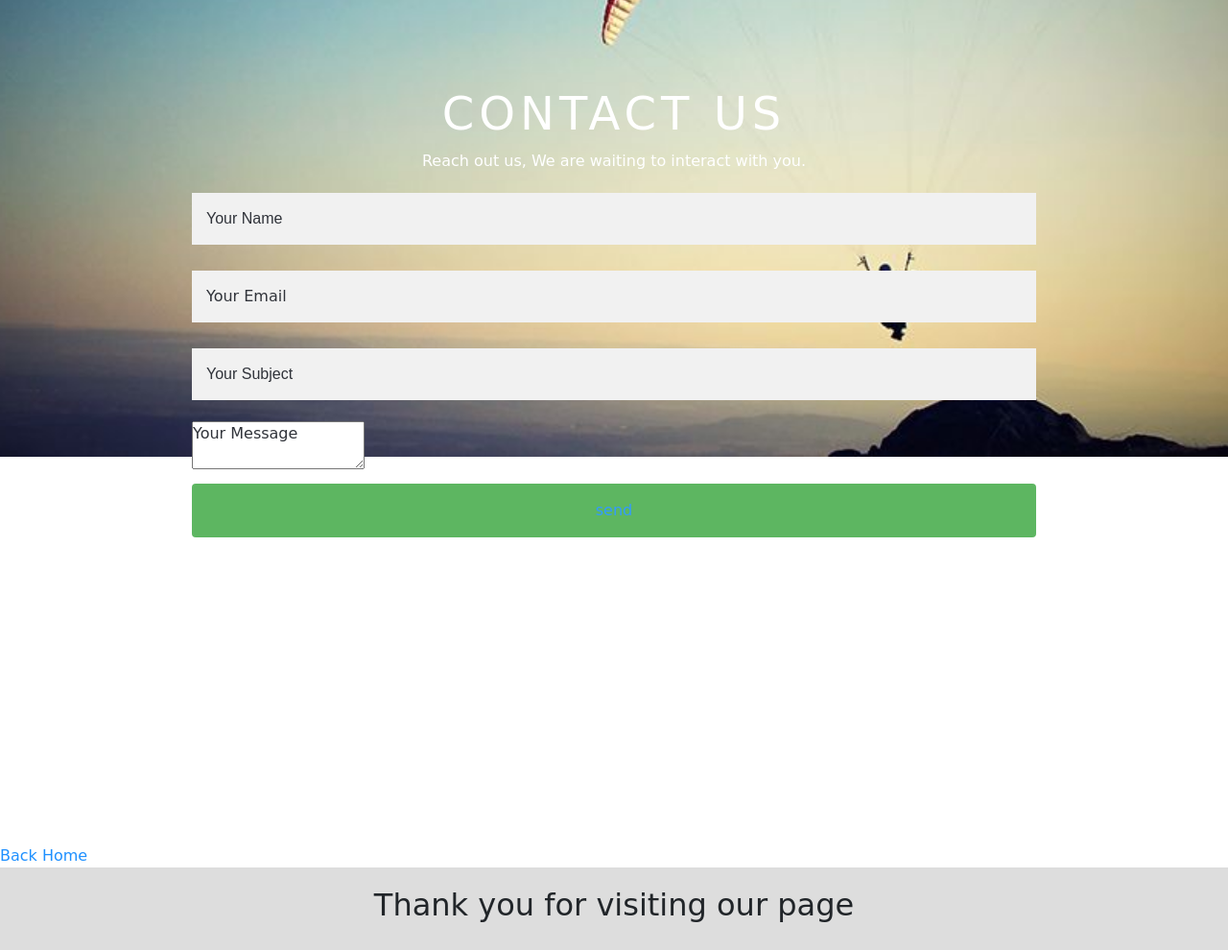
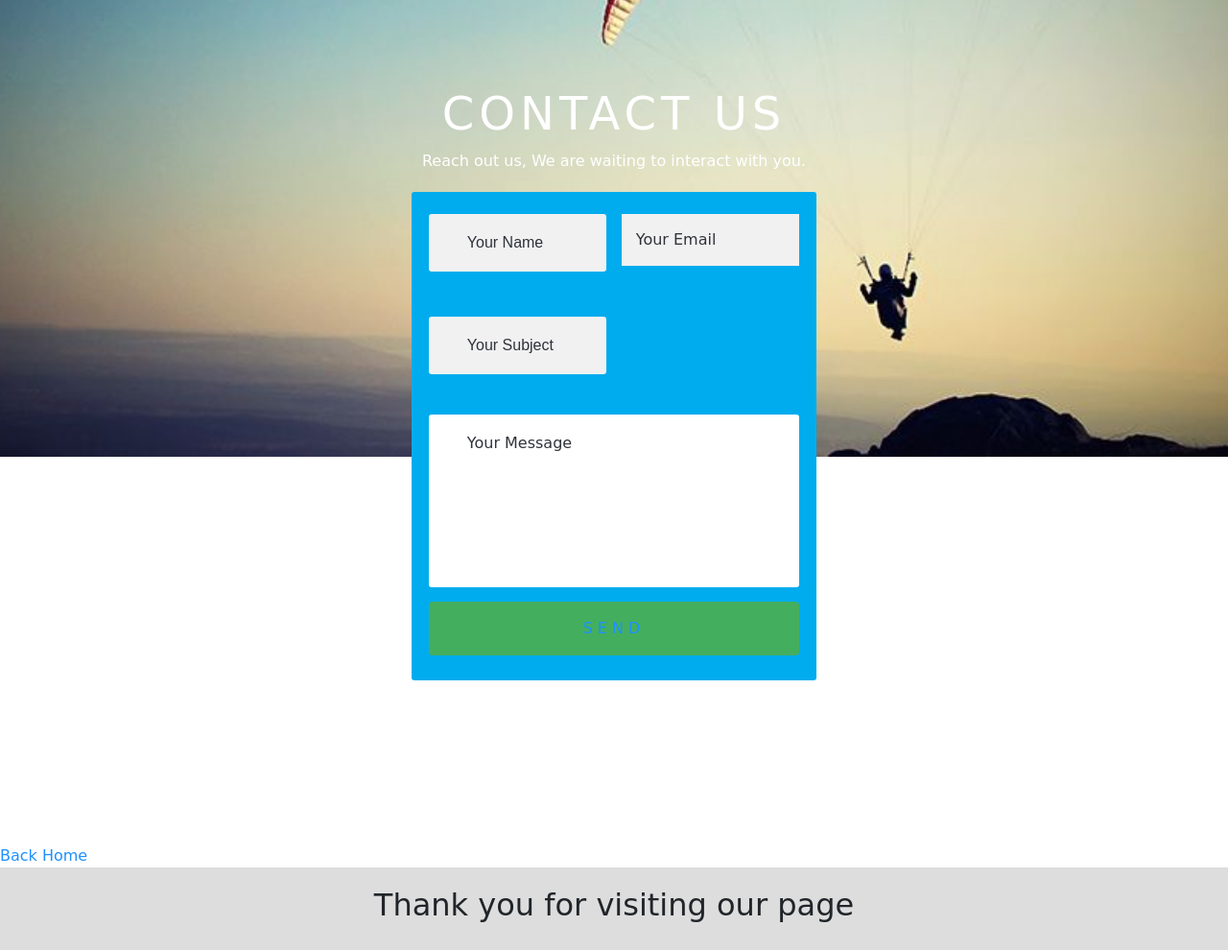
Before and after one commit to ryanislam/SE421-Group4, a Flask app: page /contact in a window 1280 px wide. Shown: the part 324-1314 px from the top of the page at 96% size. Run offline with Flask 2, Linux system fonts and the light colour scheme; some libraries are stand-ins or nearby versions; some web fonts are replaced.

Commit message:
Update contact.html

```diff
--- a/templates/contact.html
+++ b/templates/contact.html
@@ -141,8 +141,8 @@
 <div class="wrapper">
 	<h1>Contact Us </h1>
 	<p>Reach out us, We are waiting to interact with you.</p>
-	<form id="contact-form" action="{{ url_for('send_email') }}" method="POST" novalidate>
-	<div class="form-group">
+	<form action="{{ url_for('send_email') }}" method="GET">
+		<div class="contactus">
 		<div class="input_wrapper input_wrapper_top">
 			<div class="input_item">
 				<input type="text" placeholder="Your Name" required>
```
